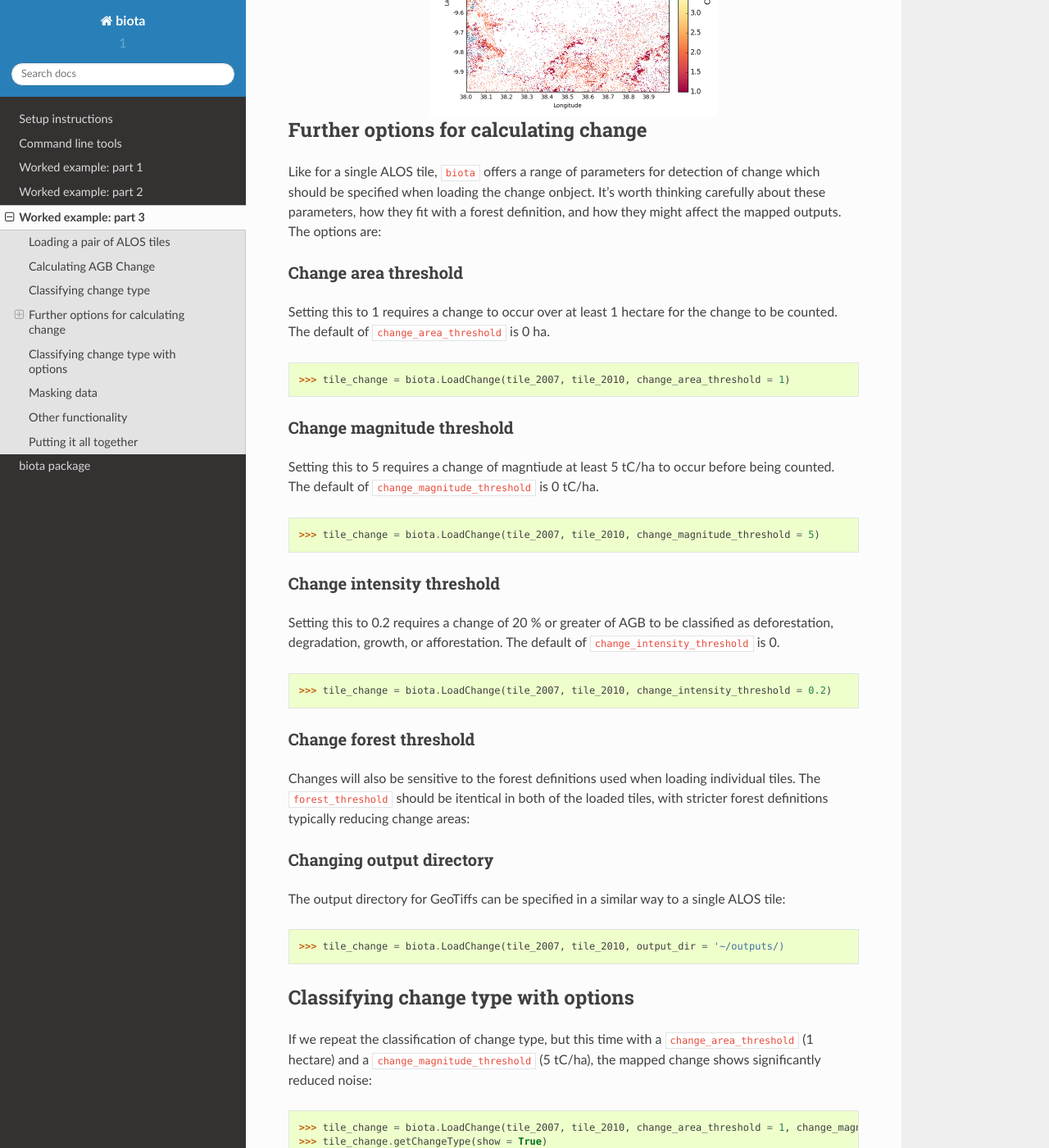
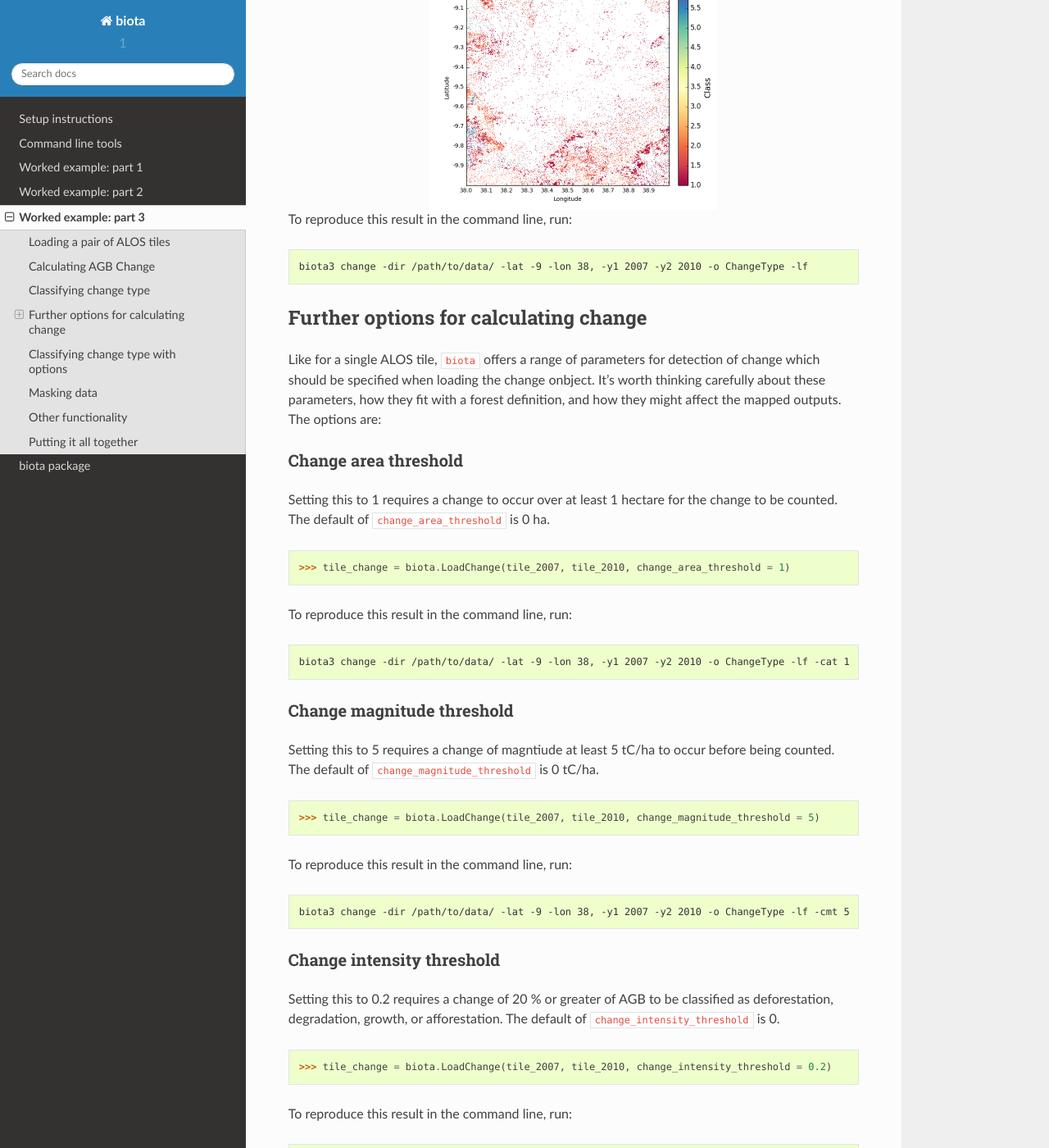
Before and after one commit to smfm-project/biota, a Sphinx documentation site: the page built from docs/source/worked_example_3.rst, in a window 1280 px wide and 1400 px high, scrolled down 2880 px. Shown: the whole window at 82% size. Built offline with Sphinx 7.4.7 and the Read the Docs theme 2.0.0, drawn with Linux system fonts in a browser that asks for light colours; some of the changed text lies outside the part shown.

Commit message:
finished first shot at documentation update

```diff
--- a/docs/source/worked_example_3.rst
+++ b/docs/source/worked_example_3.rst
@@ -80,6 +80,15 @@ Like with a single tile, ``biota`` can display and output AGB change to GeoTiff:
 
 The predominance of red colours in this tile indicate a general reduction to AGB, with areas of dark red showing locations of deforestation.
 
+
+To reproduce this result in the command line, run:
+
+.. code-block:: console
+
+    biota3 change -dir /path/to/data/ -lat -9 -lon 38, -y1 2007 -y2 2010 -o AGB -lf
+
+
+
 Classifying change type
 -----------------------
 
@@ -126,6 +135,14 @@ To classify each pixel by its change type, use the function getChangeType():
    :scale: 50 %
    :align: center
 
+
+To reproduce this result in the command line, run:
+
+.. code-block:: console
+
+   biota3 change -dir /path/to/data/ -lat -9 -lon 38, -y1 2007 -y2 2010 -o ChangeType -lf
+
+
 Further options for calculating change
 --------------------------------------
 
@@ -140,6 +157,13 @@ Setting this to 1 requires a change to occur over at least 1 hectare for the cha
 
     >>> tile_change = biota.LoadChange(tile_2007, tile_2010, change_area_threshold = 1)
 
+To reproduce this result in the command line, run:
+
+.. code-block:: console
+
+   biota3 change -dir /path/to/data/ -lat -9 -lon 38, -y1 2007 -y2 2010 -o ChangeType -lf -cat 1
+
+
 
 Change magnitude threshold
 ~~~~~~~~~~~~~~~~~~~~~~~~~~
@@ -151,6 +175,13 @@ Setting this to 5 requires a change of magntiude at least 5 tC/ha to occur befor
 
     >>> tile_change = biota.LoadChange(tile_2007, tile_2010, change_magnitude_threshold = 5)
 
+To reproduce this result in the command line, run:
+
+.. code-block:: console
+
+   biota3 change -dir /path/to/data/ -lat -9 -lon 38, -y1 2007 -y2 2010 -o ChangeType -lf -cmt 5
+
+
 Change intensity threshold
 ~~~~~~~~~~~~~~~~~~~~~~~~~~
 
@@ -159,6 +190,15 @@ Setting this to 0.2 requires a change of 20 % or greater of AGB to be classified
 .. code-block:: python
 
     >>> tile_change = biota.LoadChange(tile_2007, tile_2010, change_intensity_threshold = 0.2)
+
+
+To reproduce this result in the command line, run:
+
+.. code-block:: console
+
+   biota3 change -dir /path/to/data/ -lat -9 -lon 38, -y1 2007 -y2 2010 -o ChangeType -lf -cit 0.2
+
+
 
 Change forest threshold
 ~~~~~~~~~~~~~~~~~~~~~~~
@@ -187,6 +227,14 @@ If we repeat the classification of change type, but this time with a ``change_ar
 .. figure:: images/change_type_options.png
    :scale: 50 %
    :align: center
+
+
+To reproduce this result in the command line, run:
+
+.. code-block:: console
+
+    biota3 change -dir /path/to/data/ -lat -9 -lon 38, -y1 2007 -y2 2010 -o ChangeType -lf -cat 1 -cmt 5
+
 
 Masking data
 ------------
```
